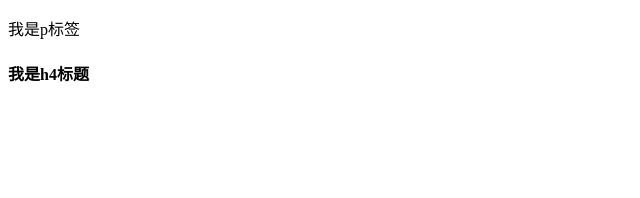
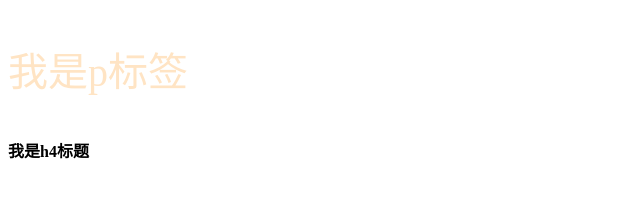
Before and after one commit to xiaocai-11/project_02, a plain HTML site: page index.html in a window 1280 px wide. Shown: the whole page, without its empty margins (0-640 px from the left). Drawn offline with Linux system fonts and the light colour scheme.

Commit message:
对index.html进行了修改

```diff
--- a/index.html
+++ b/index.html
@@ -6,6 +6,12 @@
     <meta http-equiv="X-UA-Compatible" content="IE=edge">
     <meta name="viewport" content="width=device-width, initial-scale=1.0">
     <title>Document</title>
+    <style>
+        p {
+            color: bisque;
+            font-size: 40px;
+        }
+    </style>
 </head>
 
 <body>
```
